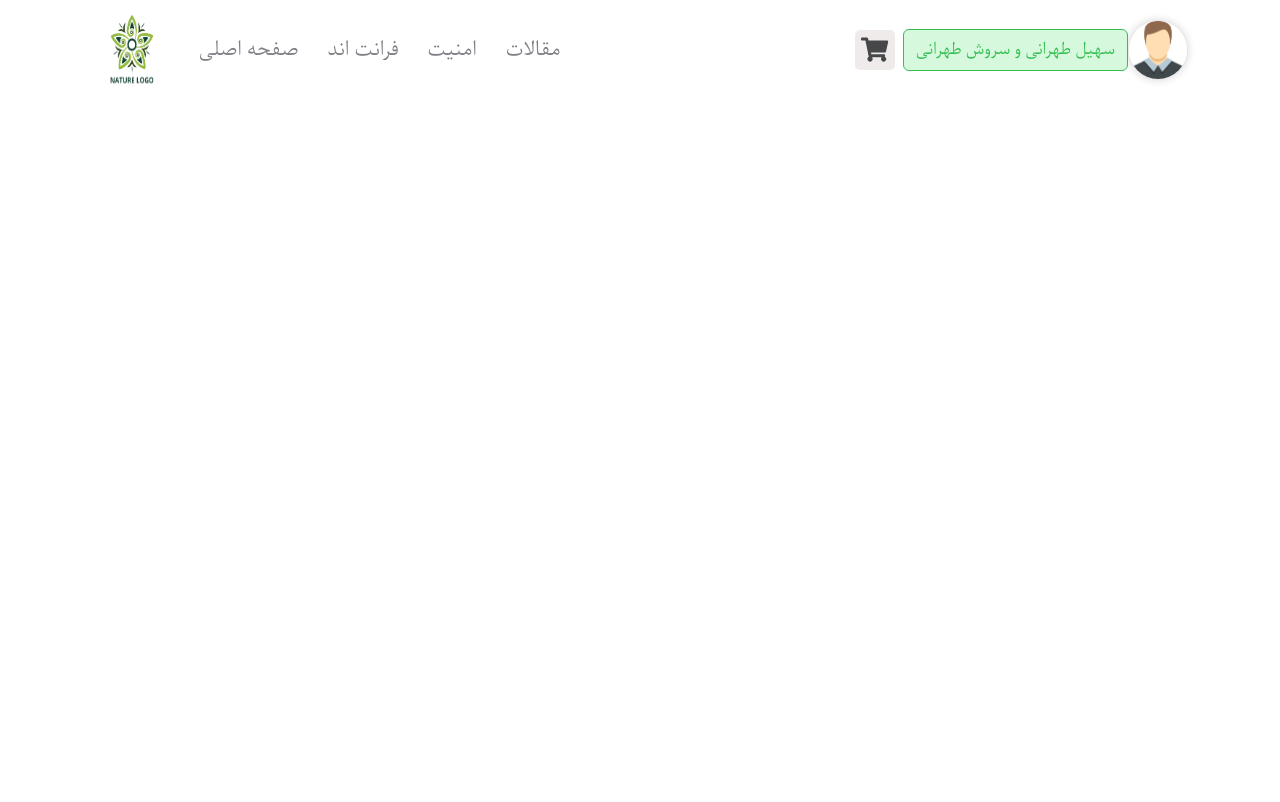
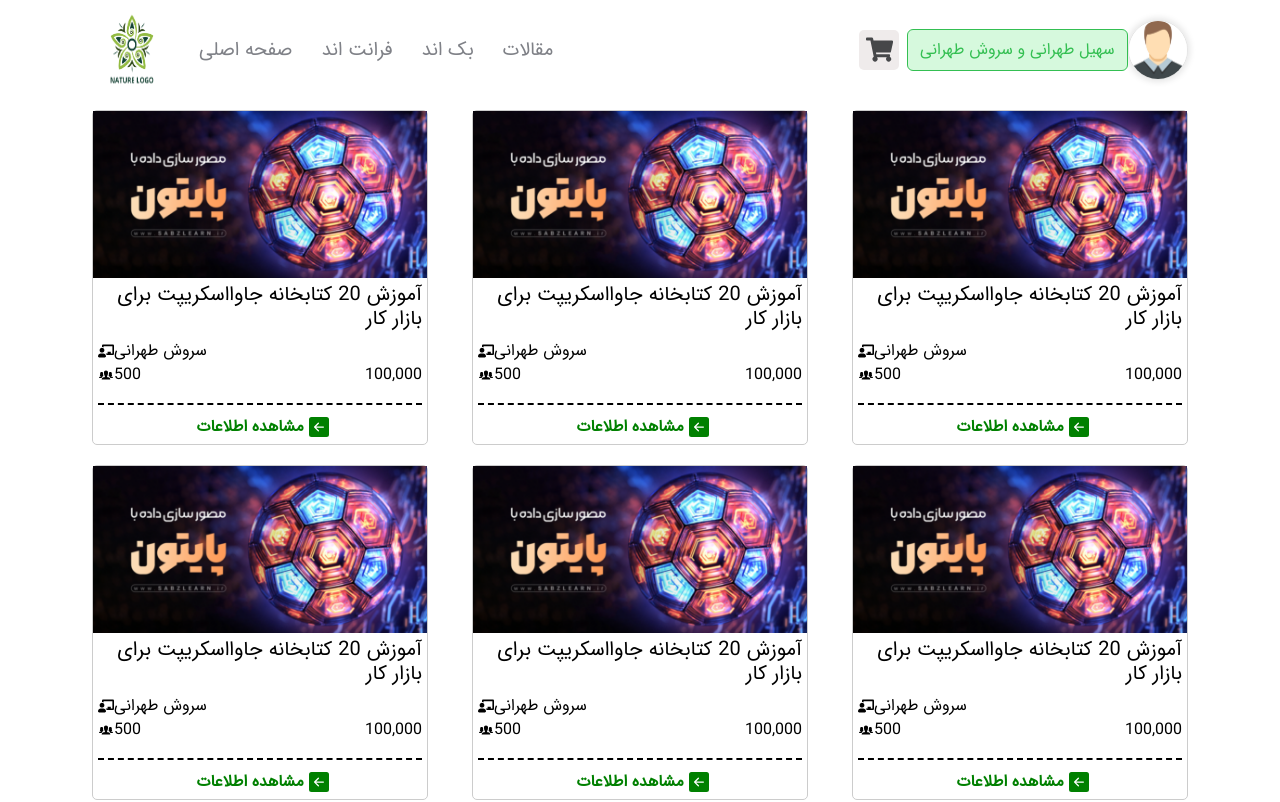
Before and after one commit to soheil-tehi/E-commerce, a React (Create React App) app: page /frontproducts in a window 1280 px wide. Shown: the top 802 px of the page. Built offline with nearby package versions, Linux system fonts and the light colour scheme; the HTML template or start-up script is replaced by a standard one.

Commit message:
Add font and create CourseInfo

```diff
--- a/src/Components/CourseBox/CourseBoxItem.tsx
+++ b/src/Components/CourseBox/CourseBoxItem.tsx
@@ -6,7 +6,14 @@ import courseCoverImg from '../../Asset/Images/course-cover.png';
 
 import './CourseBox.css'
 
-function CourseBoxItem() {
+interface CourseBoxItemProps {
+    title: string;
+    teacher: string;
+    studentCount: number;
+    price: string;
+}
+
+function CourseBoxItem({ title, teacher, studentCount, price }: CourseBoxItemProps) {
     return (
         <>
             <div className="course">
@@ -14,22 +21,22 @@ function CourseBoxItem() {
                     <img src={courseCoverImg} alt="course-cover" />
                 </div>
                 <div className="course-info">
-                    <h4 className="course-title">دوره پروژه محور</h4>
+                    <h5 className="course-title">{title}  </h5>
                     <div className="course-teacher-rating">
                         <div className="course-teacher">
                             <FaChalkboardTeacher />
-                            <span>سهیل طهرانی</span>
+                            <span>{teacher} </span>
                         </div>
-                        <div className="course-rating">
+                        {/* <div className="course-rating">
                             <span>rating</span>
-                        </div>
+                        </div> */}
                     </div>
                     <div className="course-student-price">
                         <div className="course-student">
                             <IoIosPeople />
-                            <span>500</span>
+                            <span>{studentCount}</span>
                         </div>
-                        <p className='course-price'>1,000,000</p>
+                        <p className='course-price'>{price}</p>
                     </div>
                 </div>
                 <div className="course-footer">
--- a/src/Components/CourseBox/CourseBoxs.tsx
+++ b/src/Components/CourseBox/CourseBoxs.tsx
@@ -9,7 +9,7 @@ function CourseBoxs() {
     const [newCourses, setNewCourses] = useState([{ id: 1 }, { id: 2 }, { id: 3 }]);
     return (
         <>
-            <CoursesHeader
+            {/* <CoursesHeader
                 title="جدید ترین دوره ها"
                 desc={"سکوی پرتاپ شما به سمت موفقیت"}
                 linkTitle={"تمامی دوره ها"}
@@ -24,7 +24,7 @@ function CourseBoxs() {
                     ))
 
                 }
-            </Row>
+            </Row> */}
         </>
     )
 }
--- a/src/Components/Navabar/Menu/Menu.tsx
+++ b/src/Components/Navabar/Menu/Menu.tsx
@@ -1,19 +1,20 @@
-import React, { ReactNode, forwardRef, memo } from 'react'
+import React, { ReactNode, forwardRef, memo } from 'react';
+import { Link } from 'react-router-dom';
 import './menu.css';
 
 interface MenuProps {
     children?: ReactNode;
-    listPages: string[];
+    listPages: { id: number, title: string, path: string }[];
 }
 
 const Menu = memo(forwardRef(({ listPages, children }: MenuProps, ref: any) => {
     return (
         <nav ref={ref}>
             <ul className='menu m-0'>
-            {children}
+                {children}
                 {listPages.map(page => (
-                    <li key={page}>
-                        <a href="#" className='btn outline-0'> {page} </a>
+                    <li key={page.id}>
+                        <Link to={page.path} className='btn outline-0'> {page.title} </Link>
                     </li>
                 ))}
             </ul>
--- a/src/Components/Navabar/Navbar.tsx
+++ b/src/Components/Navabar/Navbar.tsx
@@ -8,7 +8,28 @@ import './navbar.css';
 import IconButton from '../IconButton/IconButton';
 import Avatar from './Avatar/Avatar';
 
-const pages = ['صفحه اصلی', 'فرانت اند', 'امنیت', 'مقالات'];
+const pages = [
+    {
+        id: 1,
+        title: "صفحه اصلی",
+        path: "/"
+    },
+    {
+        id: 2,
+        title: "فرانت اند",
+        path: "/frontproducts"
+    },
+    {
+        id: 3,
+        title: "بک اند",
+        path: ""
+    },
+    {
+        id: 4,
+        title: "مقالات",
+        path: ""
+    },
+];
 
 const Navbar = memo(function Navbar() {
     const navRef = useRef<HTMLDivElement>();
@@ -32,7 +53,7 @@ const Navbar = memo(function Navbar() {
                         <IconButton className='nav-btn nav-close-btn text-light' onClick={showNavbar}>
                             <FaTimes />
                         </IconButton>
-                        <Avatar className='menu-avatar' alt='avatar'/>
+                        <Avatar className='menu-avatar' alt='avatar' />
                         <MyButton variant='outlined' className='menu-account py-2 me-2' >
                             سهیل طهرانی و سروش طهرانی
                         </MyButton>
@@ -45,7 +66,7 @@ const Navbar = memo(function Navbar() {
                     <MyButton variant='outlined' className='py-2 me-2' >
                         سهیل طهرانی و سروش طهرانی
                     </MyButton>
-                    <Avatar src='images/avatar.jpg' alt='avatar'/>
+                    <Avatar src='images/avatar.jpg' alt='avatar' />
                 </div>
             </div>
         </header>
--- a/src/Pages/CourseInfo/CourseInfo.tsx
+++ b/src/Pages/CourseInfo/CourseInfo.tsx
@@ -1,8 +1,9 @@
 import React from 'react'
+import Navbar from '../../Components/Navabar/Navbar'
 
 function CourseInfo() {
     return (
-        <div>CourseInfo</div>
+        <></>
     )
 }
 
--- a/src/Pages/FrontProducts/FrontProducts.css
+++ b/src/Pages/FrontProducts/FrontProducts.css
@@ -0,0 +1,4 @@
+.course-box-link {
+    text-decoration: none;
+    color: black;
+}
--- a/src/Pages/FrontProducts/FrontProducts.tsx
+++ b/src/Pages/FrontProducts/FrontProducts.tsx
@@ -1,36 +1,48 @@
-import React from 'react'
-
-import './FrontProducts.css';
+import React, { Fragment } from 'react'
 import { Col, Container, Row } from 'react-bootstrap';
 import CourseBox from '../../Components/CourseBox/CourseBoxItem';
+import { Link } from 'react-router-dom';
+import CourseBoxItem from '../../Components/CourseBox/CourseBoxItem';
+import { FaRegGem } from 'react-icons/fa';
+import './FrontProducts.css';
 
 
 function FrontProducts() {
+
+    //get data from DB
+    const fakeData = [
+        { id: 1, title: "آموزش 20 کتابخانه جاوااسکریپت برای بازار کار", teacher: "سروش طهرانی", studentCount: 500, price: "100,000" },
+        { id: 2, title: "آموزش 20 کتابخانه جاوااسکریپت برای بازار کار", teacher: "سروش طهرانی", studentCount: 500, price: "100,000" },
+        { id: 3, title: "آموزش 20 کتابخانه جاوااسکریپت برای بازار کار", teacher: "سروش طهرانی", studentCount: 500, price: "100,000" },
+        { id: 4, title: "آموزش 20 کتابخانه جاوااسکریپت برای بازار کار", teacher: "سروش طهرانی", studentCount: 500, price: "100,000" },
+        { id: 5, title: "آموزش 20 کتابخانه جاوااسکریپت برای بازار کار", teacher: "سروش طهرانی", studentCount: 500, price: "100,000" },
+        { id: 6, title: "آموزش 20 کتابخانه جاوااسکریپت برای بازار کار", teacher: "سروش طهرانی", studentCount: 500, price: "100,000" },
+        { id: 7, title: "آموزش 20 کتابخانه جاوااسکریپت برای بازار کار", teacher: "سروش طهرانی", studentCount: 500, price: "100,000" },
+        { id: 8, title: "آموزش 20 کتابخانه جاوااسکریپت برای بازار کار", teacher: "سروش طهرانی", studentCount: 500, price: "100,000" },
+        { id: 9, title: "آموزش 20 کتابخانه جاوااسکریپت برای بازار کار", teacher: "سروش طهرانی", studentCount: 500, price: "100,000" },
+
+    ]
+
     return (
         <Container>
 
             <Row>
-                <Col md={6} lg={4}>
-                    <CourseBox />
-                </Col>
-                <Col md={6} lg={4}>
-                    <CourseBox />
-                </Col>
-                <Col md={6} lg={4}>
-                    <CourseBox />
-                </Col>
-                <Col md={6} lg={4}>
-                    <CourseBox />
-                </Col>
-                <Col md={6} lg={4}>
-                    <CourseBox />
-                </Col>
-                <Col md={6} lg={4}>
-                    <CourseBox />
-                </Col>
-                <Col md={6} lg={4}>
-                    <CourseBox />
-                </Col>
+                {
+                    fakeData.map(course => (
+                        <Fragment key={course.id}>
+                            <Col md={6} lg={4}>
+                                <Link className='course-box-link' to={`/frontend/${course.id}`}>
+                                    <CourseBoxItem
+                                        title={course.title}
+                                        teacher={course.teacher}
+                                        studentCount={course.studentCount}
+                                        price={course.price} />
+                                </Link>
+                            </Col>
+                        </Fragment>
+                    ))
+                }
+
             </Row>
         </Container>
     )
--- a/src/Pages/index.tsx
+++ b/src/Pages/index.tsx
@@ -2,10 +2,12 @@ import MainPage from './MainPage/MainPage';
 import Category from './Category/Category';
 import ArticleInfo from './ArticleInfo/ArticleInfo';
 import CourseInfo from './CourseInfo/CourseInfo';
+import FrontProducts from './FrontProducts/FrontProducts';
 
 export {
     MainPage,
     Category,
     ArticleInfo,
     CourseInfo,
+    FrontProducts
 }
--- a/src/Routes.tsx
+++ b/src/Routes.tsx
@@ -1,10 +1,11 @@
-import { ArticleInfo, Category, CourseInfo, MainPage } from './Pages/index';
+import { ArticleInfo, Category, CourseInfo, MainPage, FrontProducts } from './Pages/index';
 
 const routes = [
     { path: "/", element: < MainPage /> },
-    { path: "/courseInfo/:courseName", element: < CourseInfo /> },
+    { path: "/:courseInfo/:courseid", element: < CourseInfo /> },
     { path: "/category/:categoryName", element: < Category /> },
     { path: "/articleInfo/articleInfoName", element: < ArticleInfo /> },
+    { path: "/frontproducts", element: < FrontProducts /> },
 ]
 
 export default routes;
--- a/src/index.css
+++ b/src/index.css
@@ -8,8 +8,8 @@
 }
 
 @font-face {
-  font-family: 'Parastoo';
-  src: local('Parastoo'), url("./Asset/Fonts/Parastoo.ttf") format('truetype');
+  font-family: 'IRANSans';
+  src: local('IRANSans'), url("./Asset/Fonts/IRANSans.ttf") format('truetype');
 }
 
 
@@ -17,6 +17,6 @@
   box-sizing: border-box;
   margin: 0;
   padding: 0;
-  font-family: "Parastoo";
+  font-family: "IRANSans";
 
 }
--- a/src/index.tsx
+++ b/src/index.tsx
@@ -5,7 +5,7 @@ import App from './App';
 import reportWebVitals from './reportWebVitals';
 import { BrowserRouter } from 'react-router-dom';
 import 'bootstrap/dist/css/bootstrap.rtl.min.css';
-import './Asset/Fonts/Parastoo.ttf';
+import './Asset/Fonts/IRANSans.ttf';
 
 const root = ReactDOM.createRoot(
   document.getElementById('root') as HTMLElement
```
Also changed, not shown: src/Asset/Fonts/IRANSans.ttf (added), src/Asset/Fonts/Parastoo.ttf (deleted).
